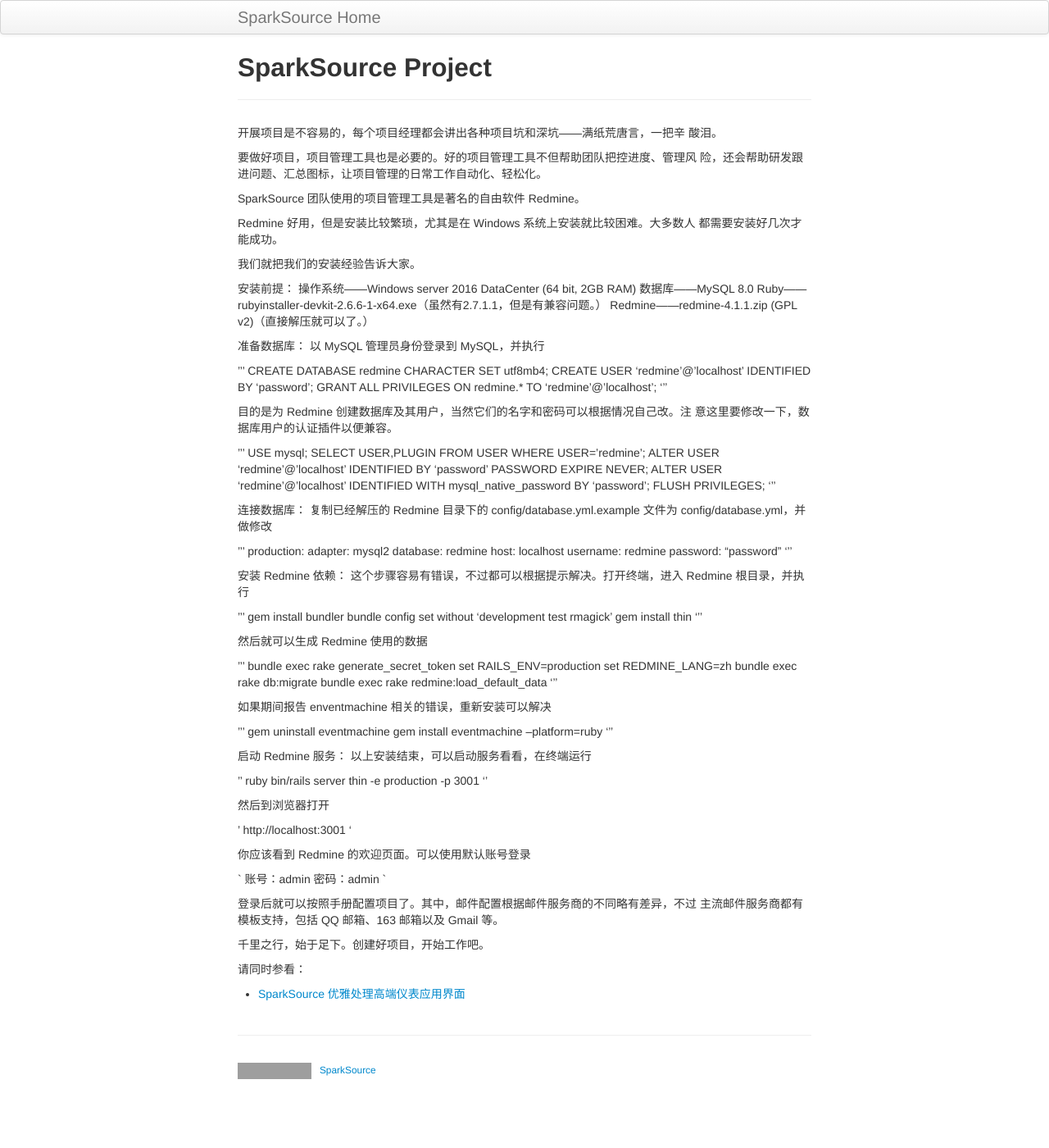
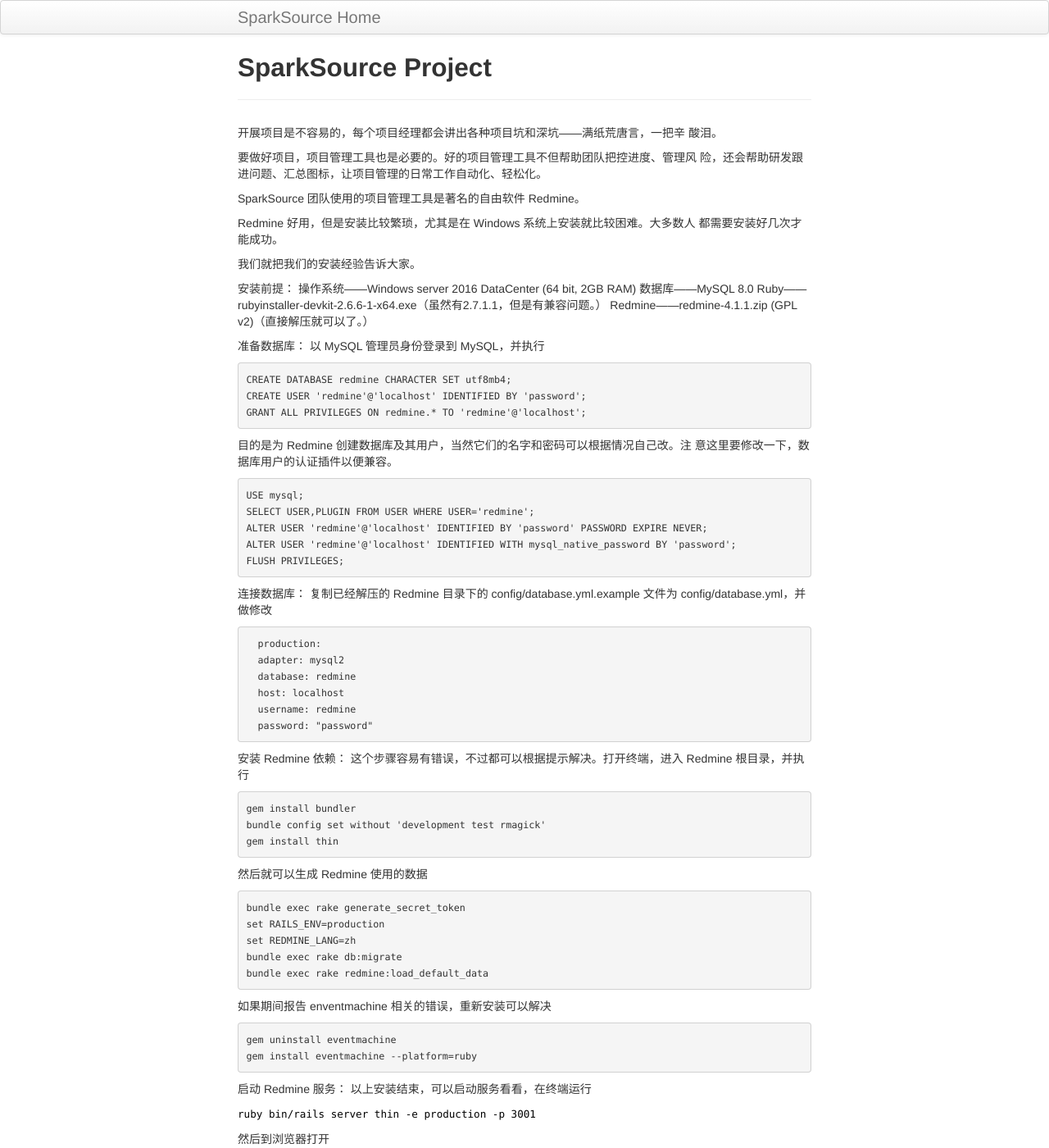
Before and after one commit to SparkSource-cn/web, a Jekyll site: the page built from pages/SparkSource使用Redmine进行项目管理.md, in a window 1280 px wide and 1400 px high. Shown: the whole window at 82% size. Built offline with Jekyll 4.4.1, drawn with Linux system fonts in a browser that asks for light colours; some of the changed text lies outside the part shown; grey boxes are pictures that could not be loaded.

Commit message:
correct code block

````diff
--- a/pages/SparkSource使用Redmine进行项目管理.md
+++ b/pages/SparkSource使用Redmine进行项目管理.md
@@ -26,82 +26,76 @@ Redmine——redmine-4.1.1.zip (GPL v2)（直接解压就可以了。）
 准备数据库：
 以 MySQL 管理员身份登录到 MySQL，并执行
 
-'''
+```
 CREATE DATABASE redmine CHARACTER SET utf8mb4;
 CREATE USER 'redmine'@'localhost' IDENTIFIED BY 'password';
 GRANT ALL PRIVILEGES ON redmine.* TO 'redmine'@'localhost';
-'''
+```
 
 目的是为 Redmine 创建数据库及其用户，当然它们的名字和密码可以根据情况自己改。注
 意这里要修改一下，数据库用户的认证插件以便兼容。
 
-'''
+```
 USE mysql;
 SELECT USER,PLUGIN FROM USER WHERE USER='redmine';
 ALTER USER 'redmine'@'localhost' IDENTIFIED BY 'password' PASSWORD EXPIRE NEVER;
 ALTER USER 'redmine'@'localhost' IDENTIFIED WITH mysql_native_password BY 'password';
 FLUSH PRIVILEGES;
-'''
+```
 
 连接数据库：
 复制已经解压的 Redmine 目录下的 config/database.yml.example 文件为
 config/database.yml，并做修改
 
-'''
+```
   production:
   adapter: mysql2
   database: redmine
   host: localhost
   username: redmine
   password: "password"
-'''
+```
 
 安装 Redmine 依赖：
 这个步骤容易有错误，不过都可以根据提示解决。打开终端，进入
 Redmine 根目录，并执行
 
-'''
+```
 gem install bundler
 bundle config set without 'development test rmagick'
 gem install thin
-'''
+```
 
 然后就可以生成 Redmine 使用的数据
 
-'''
+```
 bundle exec rake generate_secret_token
 set RAILS_ENV=production
 set REDMINE_LANG=zh
 bundle exec rake db:migrate
 bundle exec rake redmine:load_default_data
-'''
+```
 
 如果期间报告 enventmachine 相关的错误，重新安装可以解决
 
-'''
+```
 gem uninstall eventmachine
 gem install eventmachine --platform=ruby
-'''
+```
 
 启动 Redmine 服务：
 以上安装结束，可以启动服务看看，在终端运行
 
-''
-ruby bin/rails server thin -e production -p 3001
-''
+`ruby bin/rails server thin -e production -p 3001`
 
 然后到浏览器打开
 
-'
-http://localhost:3001
-'
+`http://localhost:3001`
 
 你应该看到 Redmine 的欢迎页面。可以使用默认账号登录
 
-`
-账号：admin
-密码：admin
-`
+>账号：admin
+>密码：admin
 
 登录后就可以按照手册配置项目了。其中，邮件配置根据邮件服务商的不同略有差异，不过
 主流邮件服务商都有模板支持，包括 QQ 邮箱、163 邮箱以及 Gmail 等。
````
